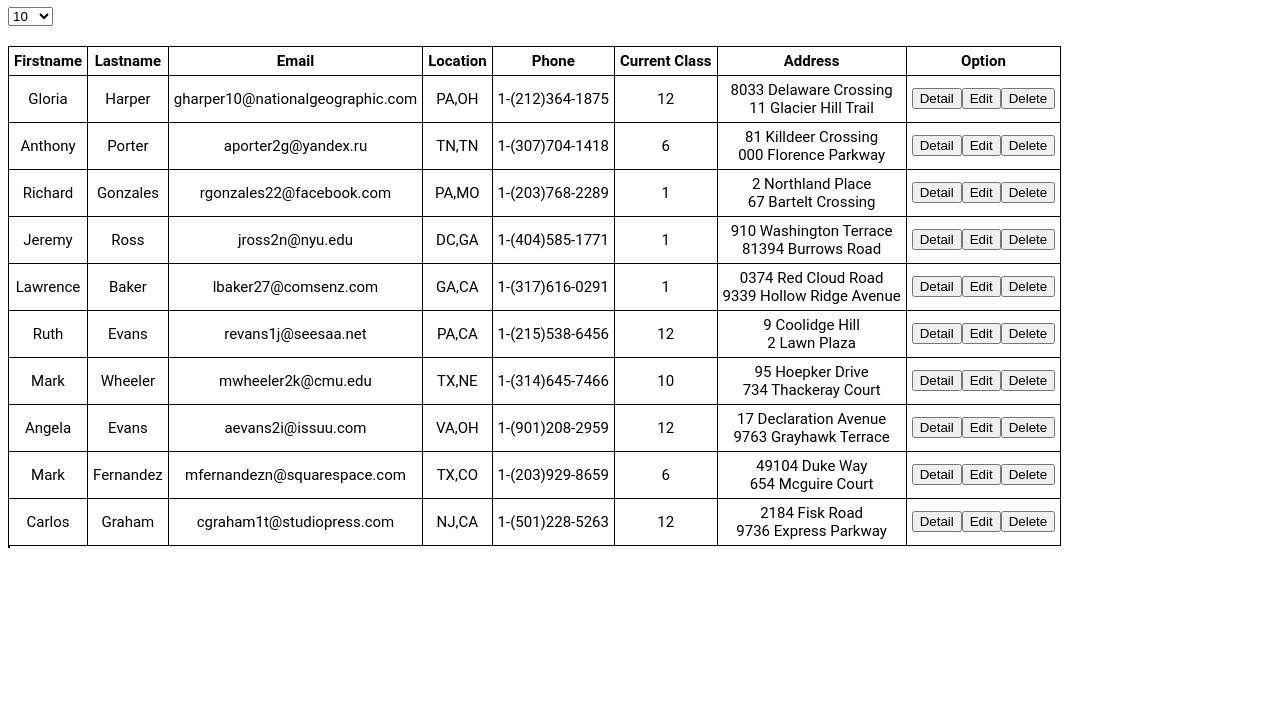
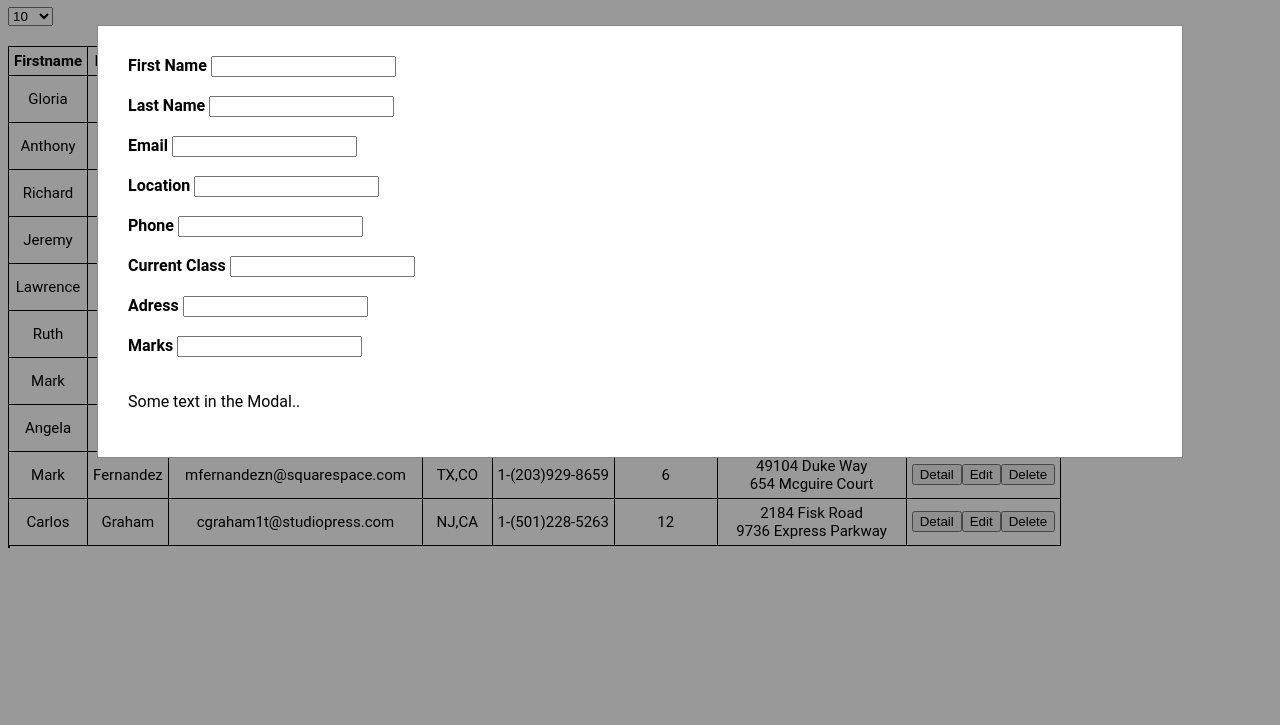
Before and after one commit to rogerjiezhou/Student-management-system, a plain HTML site: page index.html in a window 1280 px wide. Shown: the part 75-800 px from the top of the page. Drawn offline with nearby package versions, Linux system fonts and the light colour scheme.

Commit message:
add form div

```diff
--- a/index.html
+++ b/index.html
@@ -21,6 +21,32 @@
     <div id="list">
 
     </div>
+
+    <!-- The Modal -->
+    <div id="myForm" class="form">
+
+      <!-- Modal content -->
+      <div class="form-content">
+        <label class="title"><b>First Name</b></label>
+        <input type="text" id="firstname"><br/><br/>
+        <label class="title"><b>Last Name</b></label>
+        <input type="text" id="lastname"><br/><br/>
+        <label class="title"><b>Email</b></label>
+        <input type="text" id="email"><br/><br/>
+        <label class="title"><b>Location</b></label>
+        <input type="text" id="location"><br/><br/>
+        <label class="title"><b>Phone</b></label>
+        <input type="text" id="phone"><br/><br/>
+        <label class="title"><b>Current Class</b></label>
+        <input type="text" id="currentClass"><br/><br/>
+        <label class="title"><b>Adress</b></label>
+        <input type="text" id="email"><br/><br/>
+        <label class="title"><b>Marks</b></label>
+        <input type="text" id="email"><br/><br/>
+      <p>Some text in the Modal..</p>
+    </div>
+
+    </div>
     <script src="script.js"></script>
   </body>
 
--- a/style.css
+++ b/style.css
@@ -21,3 +21,31 @@ th, td {
   height: 30px;
   margin-bottom: 10px;
 }
+
+.form {
+    /* display: none; */ /* Hidden by default */
+    position: fixed; /* Stay in place */
+    z-index: 1; /* Sit on top */
+    padding-top: 100px; /* Location of the box */
+    left: 0;
+    top: 0;
+    width: 100%; /* Full width */
+    height: 100%; /* Full height */
+    overflow: auto; /* Enable scroll if needed */
+    background-color: rgb(0,0,0); /* Fallback color */
+    background-color: rgba(0,0,0,0.4); /* Black w/ opacity */
+}
+
+.form-content {
+    background-color: #fefefe;
+    margin: auto;
+    padding: 30px;
+    border: 1px solid #888;
+    width: 80%;
+}
+
+
+.title {
+
+  width: 30px;
+}
```
